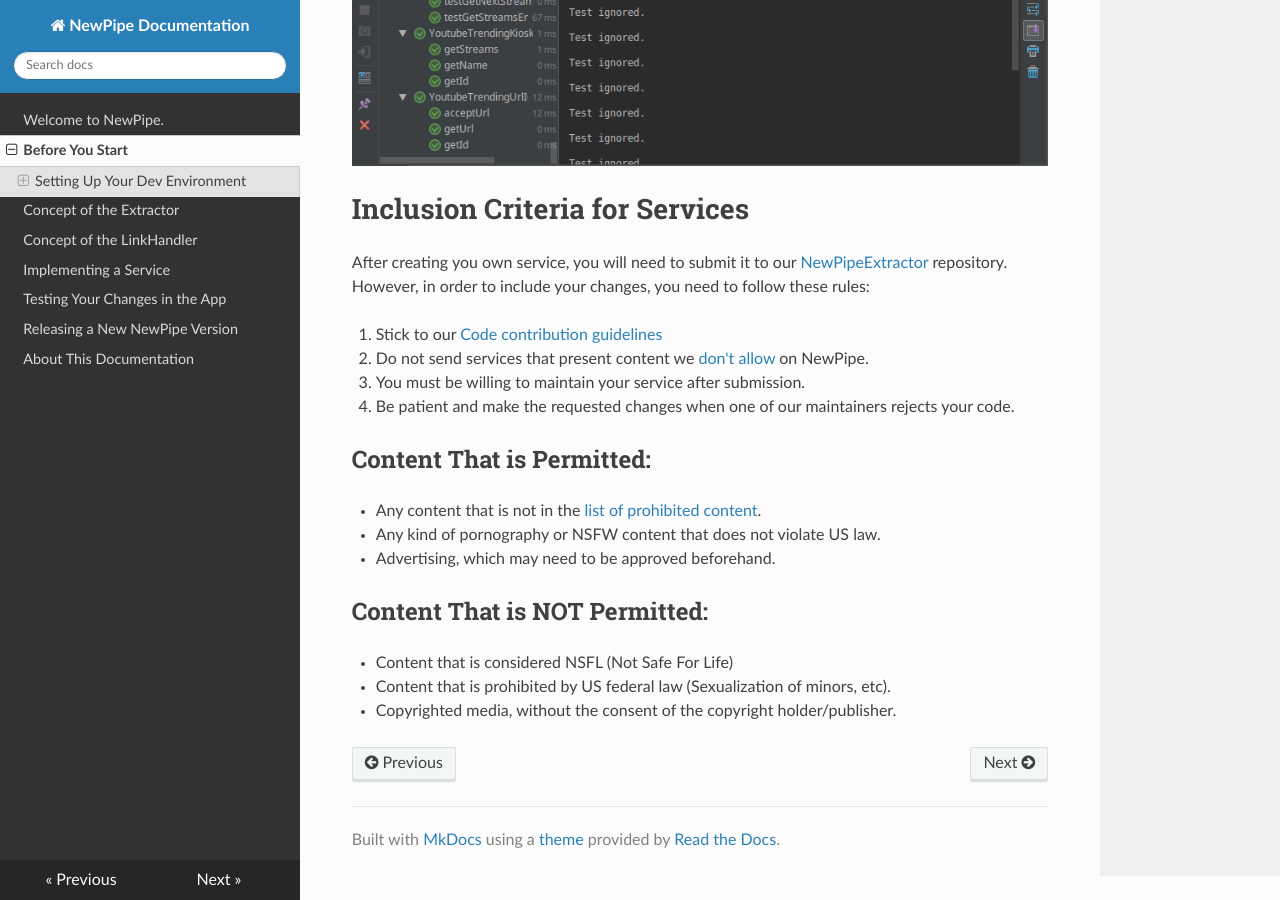
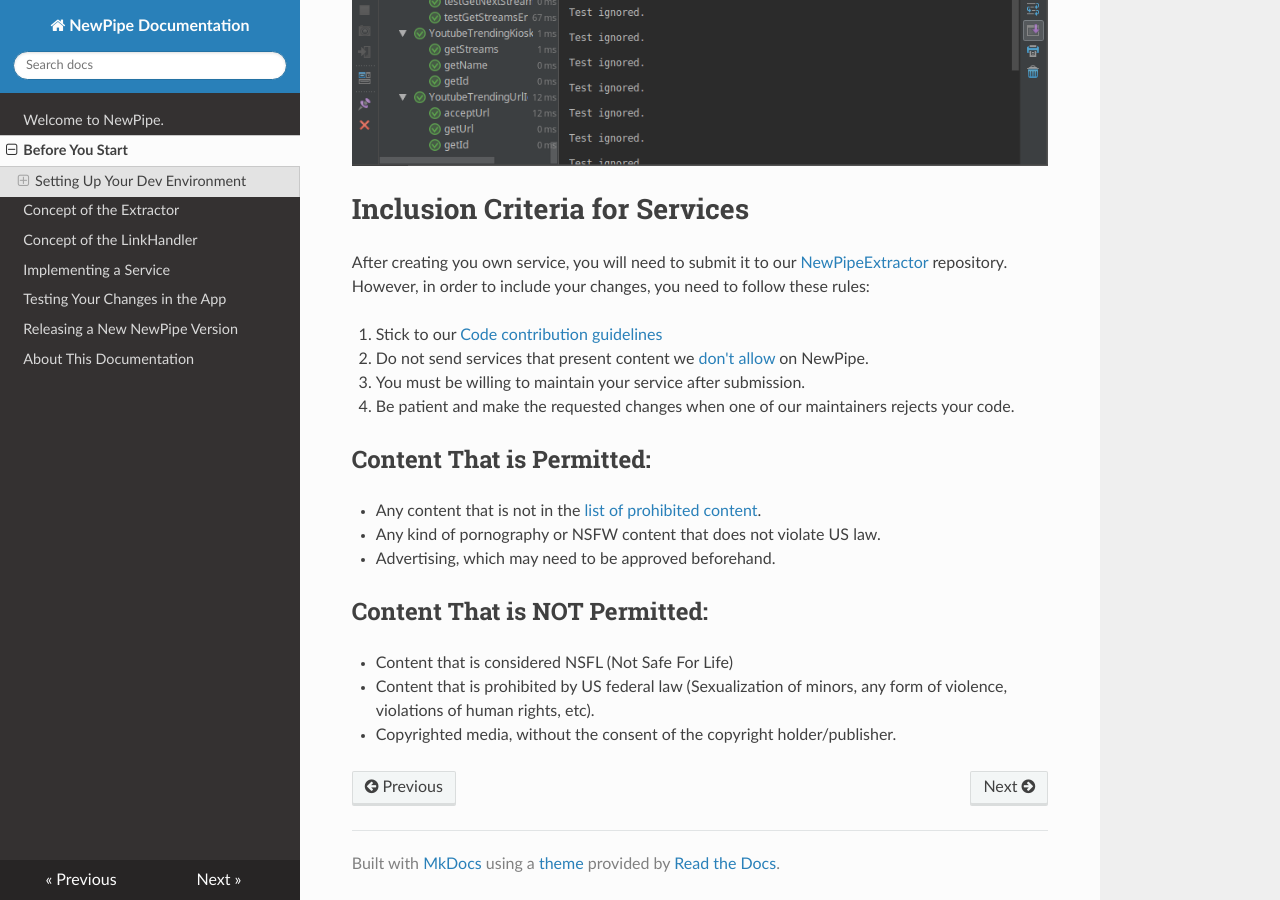
Before and after one commit to TeamNewPipe/documentation, an MkDocs documentation site: the page built from docs/00_Prepare_everything.md, in a window 1280 px wide and 900 px high, scrolled down 2053 px. Built offline with MkDocs 1.6.1, drawn with Linux system fonts in a browser that asks for light colours; nearby versions of some CDN libraries; library files that are not in the unit come from our copies.

Commit message:
Suggestion #2
Co-Authored-By: snappyapple632 <40573129+snappyapple632@users.noreply.github.com>

```diff
--- a/docs/00_Prepare_everything.md
+++ b/docs/00_Prepare_everything.md
@@ -77,5 +77,5 @@
 ## Content That is NOT Permitted:
 
 - Content that is considered NSFL (Not Safe For Life)
-- Content that is prohibited by US federal law (Sexualization of minors, etc).
+- Content that is prohibited by US federal law (Sexualization of minors, any form of violence, violations of human rights, etc).
 - Copyrighted media, without the consent of the copyright holder/publisher.
```
